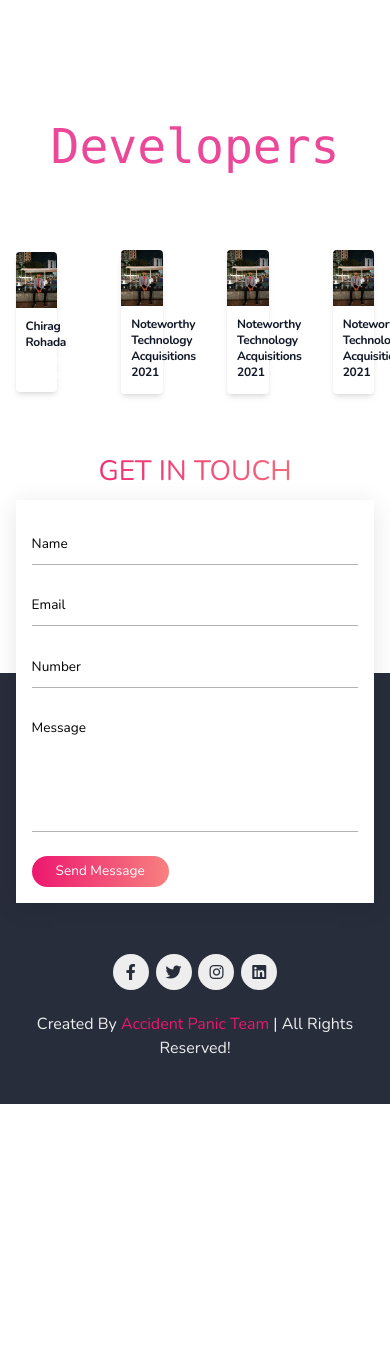
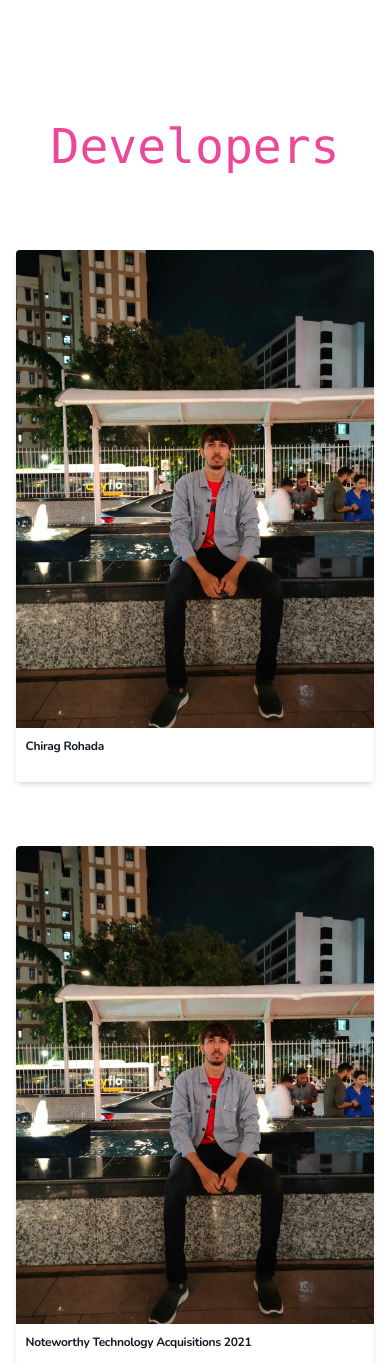
Before and after one commit to ChiragRohada7020/AccidentPanic, a Flask app: page / in a window 390 px wide; the page is wider, and only the part inside the window is pictured. Shown: the part 3525-4888 px from the top of that part. Before the commit the page ends 4629 px from the top of that part, so only its background shows below. Run offline with Flask 2, Linux system fonts and the light colour scheme; style sheets or scripts are compiled from the project's sources.

Commit message:
changes in width and responsive

```diff
--- a/templates/index.html
+++ b/templates/index.html
@@ -199,8 +199,8 @@
         </div>
     </div> -->
 
-    <div class=" grid grid-cols-4 items-center gap-32  w-full">
-<div class="max-w-sm bg-white rounded-lg border border-gray-200 shadow-md dark:bg-gray-800 dark:border-gray-700">
+    <div class=" flex justify-center flex-col md:flex-row  items-center gap-32  w-full">
+<div class=" bg-white rounded-lg border border-gray-200 shadow-md dark:bg-gray-800 dark:border-gray-700">
     <a href="#">
         <img class="rounded-t-lg" src="{{url_for('static',filename='img/img1.jpg')}}" alt="">
     </a>
@@ -214,7 +214,7 @@
 
     </div>
 </div>
-<div class="max-w-sm bg-white rounded-lg border border-gray-200 shadow-md dark:bg-gray-800 dark:border-gray-700">
+<div class=" bg-white rounded-lg border border-gray-200 shadow-md dark:bg-gray-800 dark:border-gray-700">
     <a href="#">
         <img class="rounded-t-lg" src="{{url_for('static',filename='img/img1.jpg')}}" alt="">
     </a>
@@ -225,7 +225,7 @@
 
     </div>
 </div>
-<div class="max-w-sm bg-white rounded-lg border border-gray-200 shadow-md dark:bg-gray-800 dark:border-gray-700">
+<div class=" bg-white rounded-lg border border-gray-200 shadow-md dark:bg-gray-800 dark:border-gray-700">
     <a href="#">
         <img class="rounded-t-lg" src="{{url_for('static',filename='img/img1.jpg')}}" alt="">
     </a>
@@ -236,7 +236,7 @@
 
     </div>
 </div>
-<div class="max-w-sm bg-white rounded-lg border border-gray-200 shadow-md dark:bg-gray-800 dark:border-gray-700">
+<div class=" bg-white rounded-lg border border-gray-200 shadow-md dark:bg-gray-800 dark:border-gray-700">
     <a href="#">
         <img class="rounded-t-lg" src="{{url_for('static',filename='img/img1.jpg')}}" alt="">
     </a>
--- a/templates/login.html
+++ b/templates/login.html
@@ -18,7 +18,7 @@
       >
         <div class="bg-white px-6 py-8 rounded shadow-md text-black w-full">
           <h1 class="mb-8 text-3xl text-center font-semibold", style="font-size: 45px;">Login</h1>
-          <form action="/login" method="POST" >
+          <form action="login" method="POST" >
             <input
               type="email"
               class="block border border-grey-light w-full p-3 rounded mb-4"
--- a/templates/sign-up.html
+++ b/templates/sign-up.html
@@ -69,7 +69,7 @@
 
         <div class="text-grey-dark mt-6 ">
           Already have an account?
-          <a class="no-underline border-b border-blue text-blue-400" href="/login">
+          <a class="no-underline border-b border-blue text-blue-400" href="login">
             Log in </a
           >
           <h4 class="text-red-500 font-semibold px-2">{{error}}</h4>
--- a/templates/user_index.html
+++ b/templates/user_index.html
@@ -14,7 +14,7 @@
             <ul class="flex justify-end text-white text-2xl font-sans gap-10 pt-5 px-8">
                <a href="/"><li>Home</li></a>
                 <a href="user_index"><li>User</li></a>
-                <a href={{type1}}><li>{{type}}</li></a>
+                <a href={{type1}}><li>{{type1}}</li></a>
                 <a href="sign_up"><li>SignUp</li></a>
             </ul>
         </nav>
```
